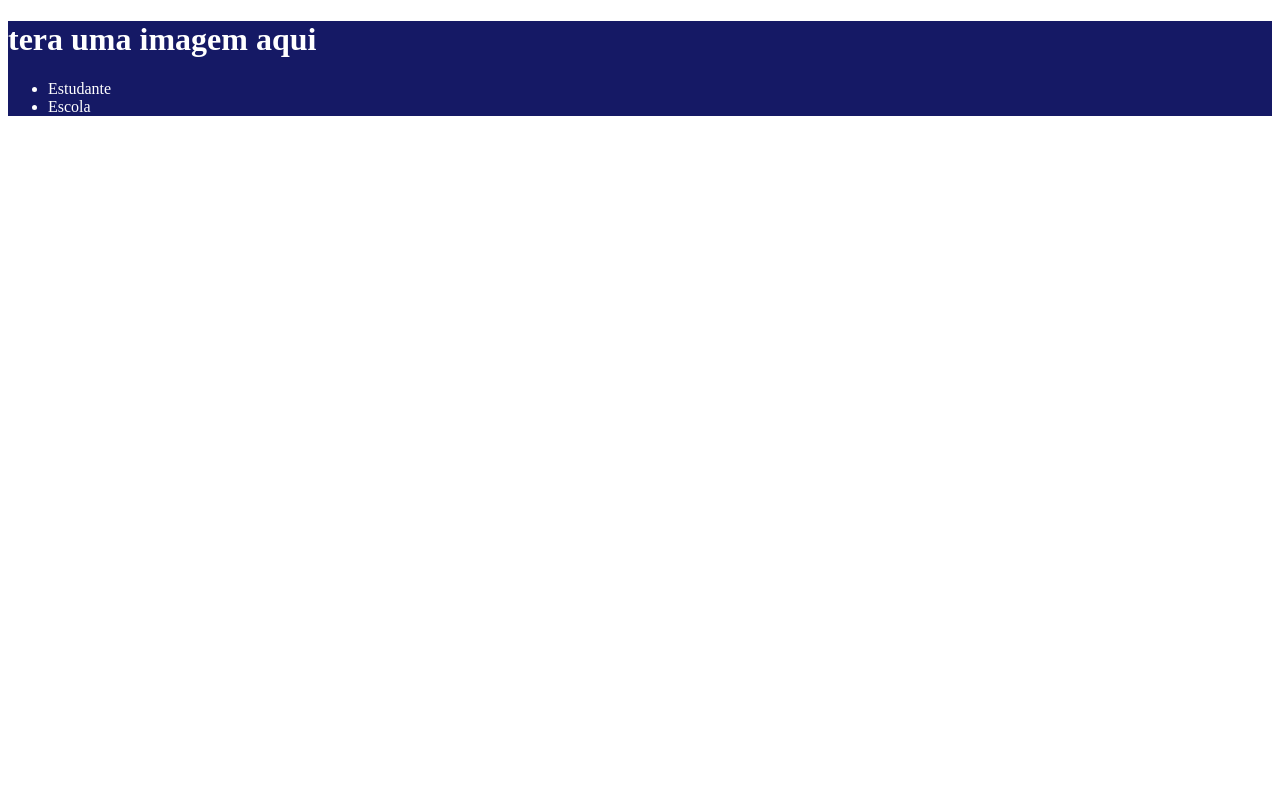
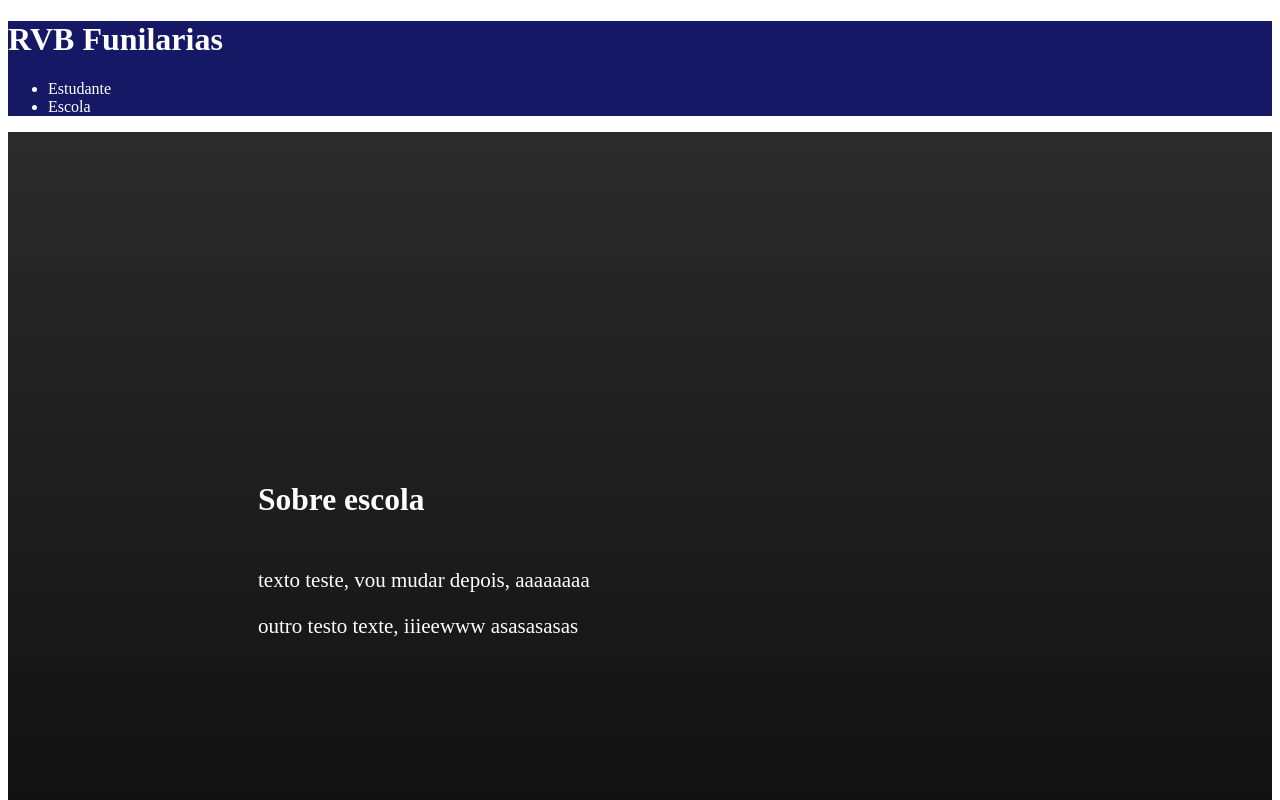
Before and after one commit to danieljackowski/2anobmh, a plain HTML site: page index.html in a window 1280 px wide. Shown: the top 800 px of the page. Drawn offline with Linux system fonts and the light colour scheme.

Commit message:
Add files via upload

```diff
--- a/index.html
+++ b/index.html
@@ -9,11 +9,21 @@
 </head>
 <body>
     <header>
-        <h1> tera uma imagem aqui </h1>
+        <h1> RVB Funilarias </h1>
         <ul>
             <li> Estudante </li>
             <li> Escola </li>
         </ul>
     </header>
+    <section class="escola">
+<h2 class="escola-titulo">Sobre escola</h2>
+<p class="escola-texto-um">
+    texto teste, vou mudar depois, aaaaaaaa
+</p>
+<p class="escola-texto-dois">
+    outro testo texte, iiieewww
+    asasasasas
+</p>
+    </section>
 </body>
 </html>
--- a/style.css
+++ b/style.css
@@ -2,3 +2,15 @@ header {
     background-color: #151965;
     color: white;
 }
+
+    .escola {
+        background-image: linear-gradient(#2B2B2B,#0c0c0c);
+
+        color: white;
+        font-size: 21px;
+        padding: 300px 250px;
+    }
+
+    .escola-titulo {
+        padding: 24px 0;
+    }
```
